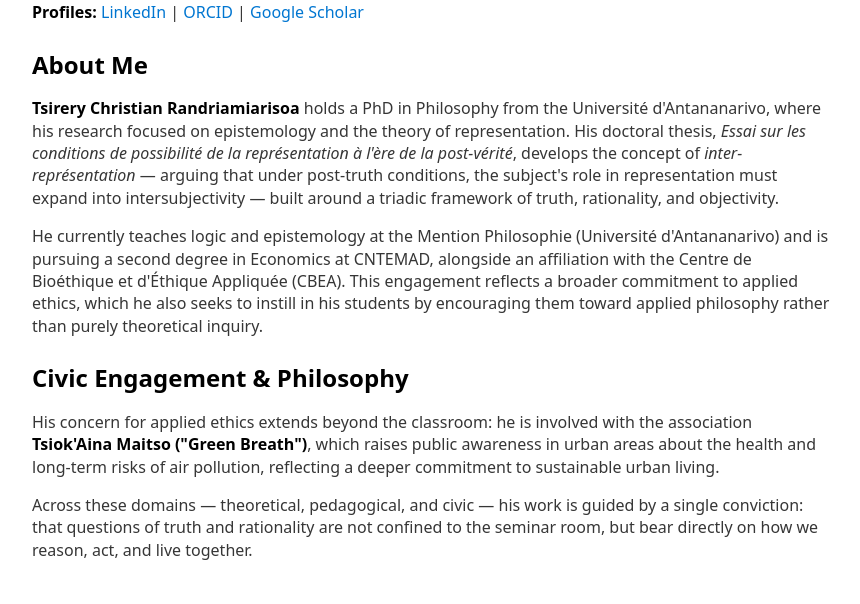
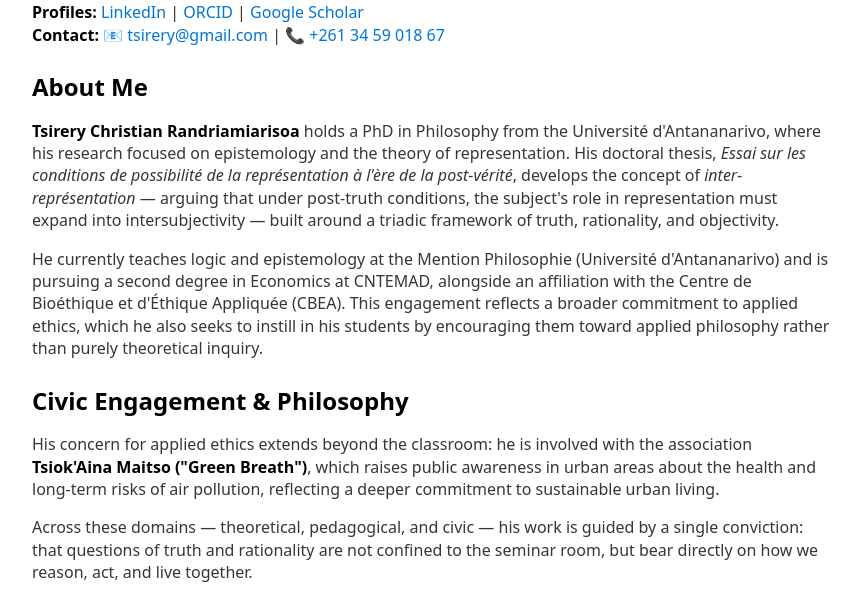
Before and after one commit to tsirery/tsirery.github.io, a plain HTML site: page index.html in a window 1280 px wide. Shown: the part 288-892 px from the top of the page, without its empty margins (208-1068 px from the left). Before the commit the page ends 869 px from the top, so only its background shows below. Drawn offline with nearby package versions, Linux system fonts and the light colour scheme.

Commit message:
Update index.html

```diff
--- a/index.html
+++ b/index.html
@@ -17,6 +17,10 @@
       <a href="https://www.linkedin.com/in/tsirerychris" target="_blank">LinkedIn</a> |
       <a href="https://orcid.org/0009-0009-6803-5879" target="_blank">ORCID</a> |
       <a href="https://scholar.google.com/citations?hl=en&user=wDV9lXQAAAAJ" target="_blank">Google Scholar</a>
+      <br>
+      <strong>Contact:</strong>
+      <a href="mailto:tsirery@gmail.com">tsirery@gmail.com</a> |
+      <a href="tel:+261345901867">+261 34 59 018 67</a>
     </p>
 
     <h2>About Me</h2>
```
